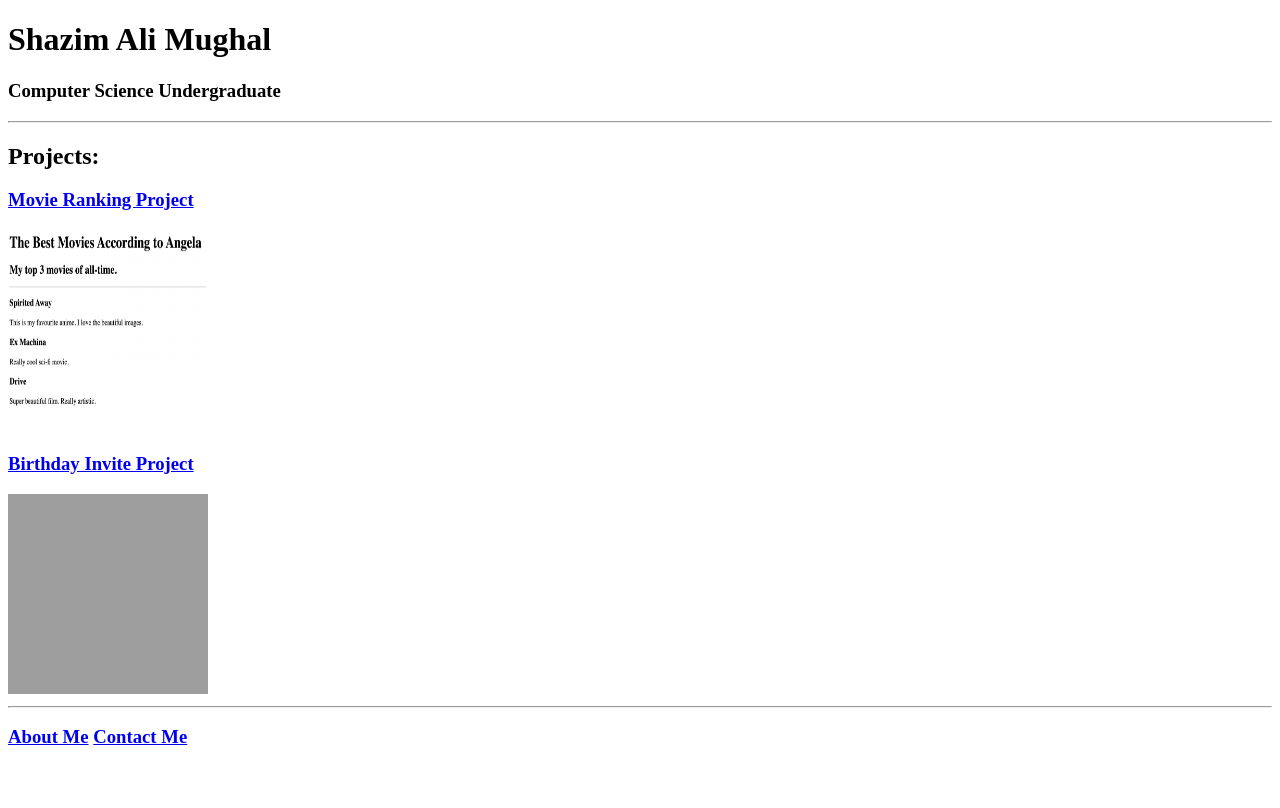
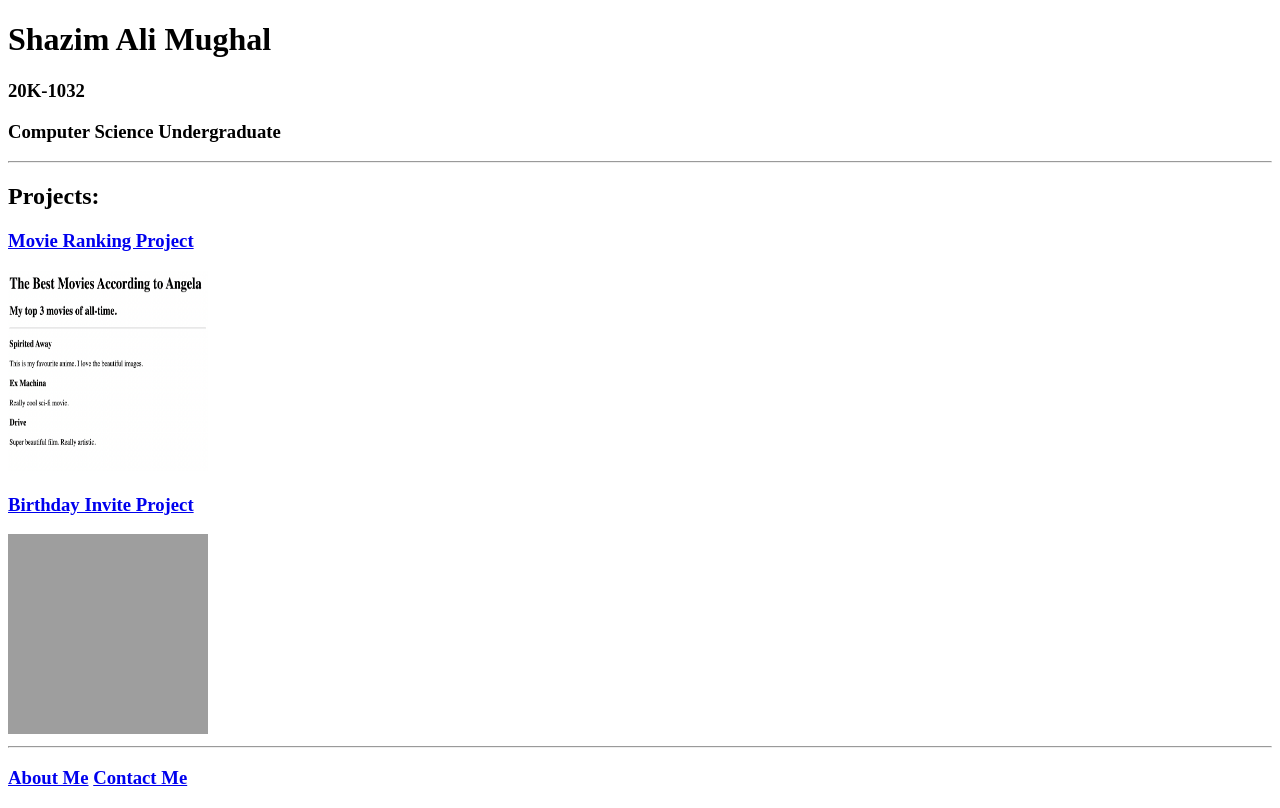
Before and after one commit to xHarry26/html-portfolio, a plain HTML site: page index.html in a window 1280 px wide. Drawn offline with Linux system fonts and the light colour scheme; grey boxes are pictures that could not be loaded.

Commit message:
Update index.html

```diff
--- a/index.html
+++ b/index.html
@@ -22,6 +22,7 @@ https://developer.mozilla.org/en-US/docs/Web/HTML/Element/img#attr-height -->
 </head>
 <body>
     <h1>Shazim Ali Mughal</h1>
+    <h3>20K-1032</h3>
     <h3>Computer Science Undergraduate</h3>
     <hr>
     <h2>Projects:</h2>
```
